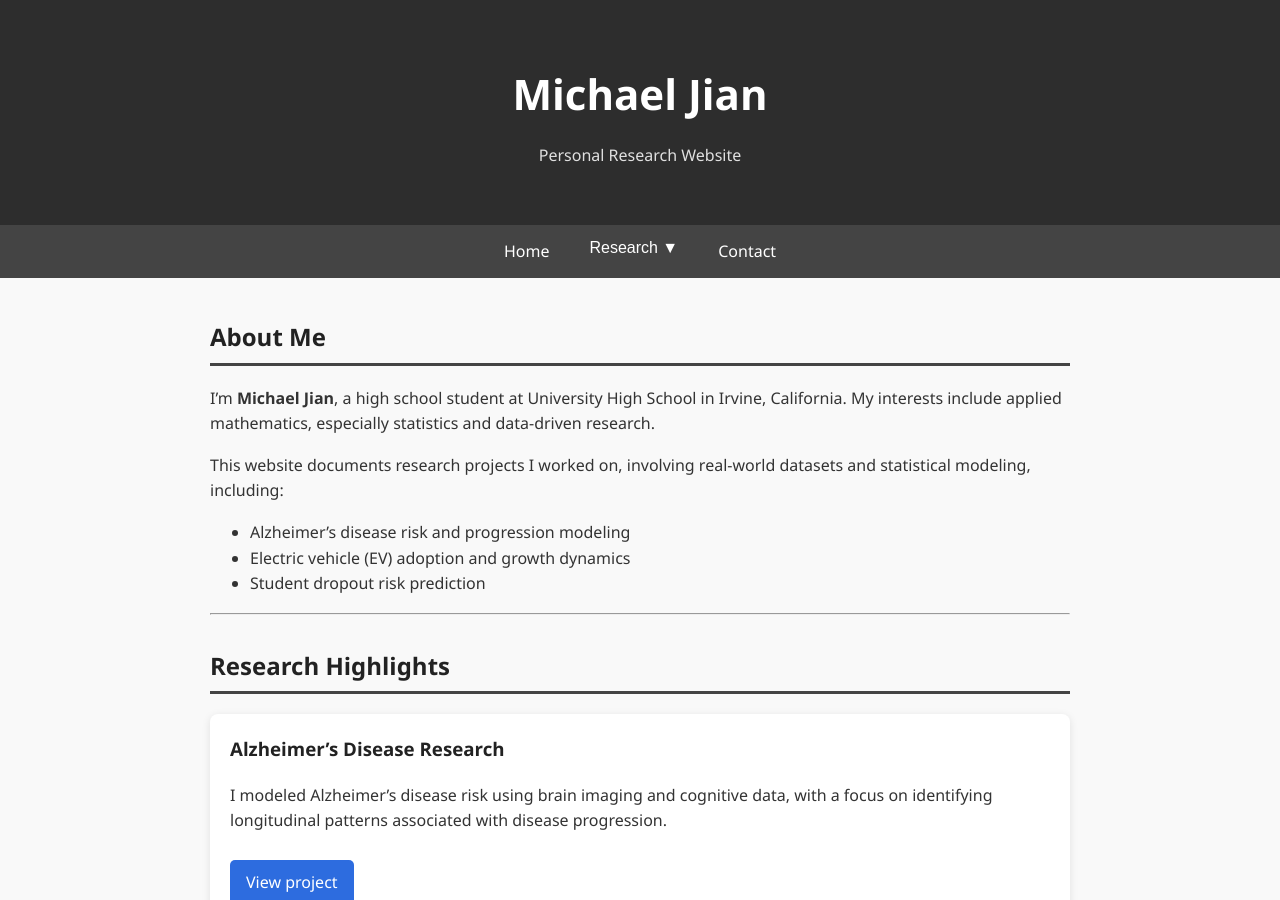
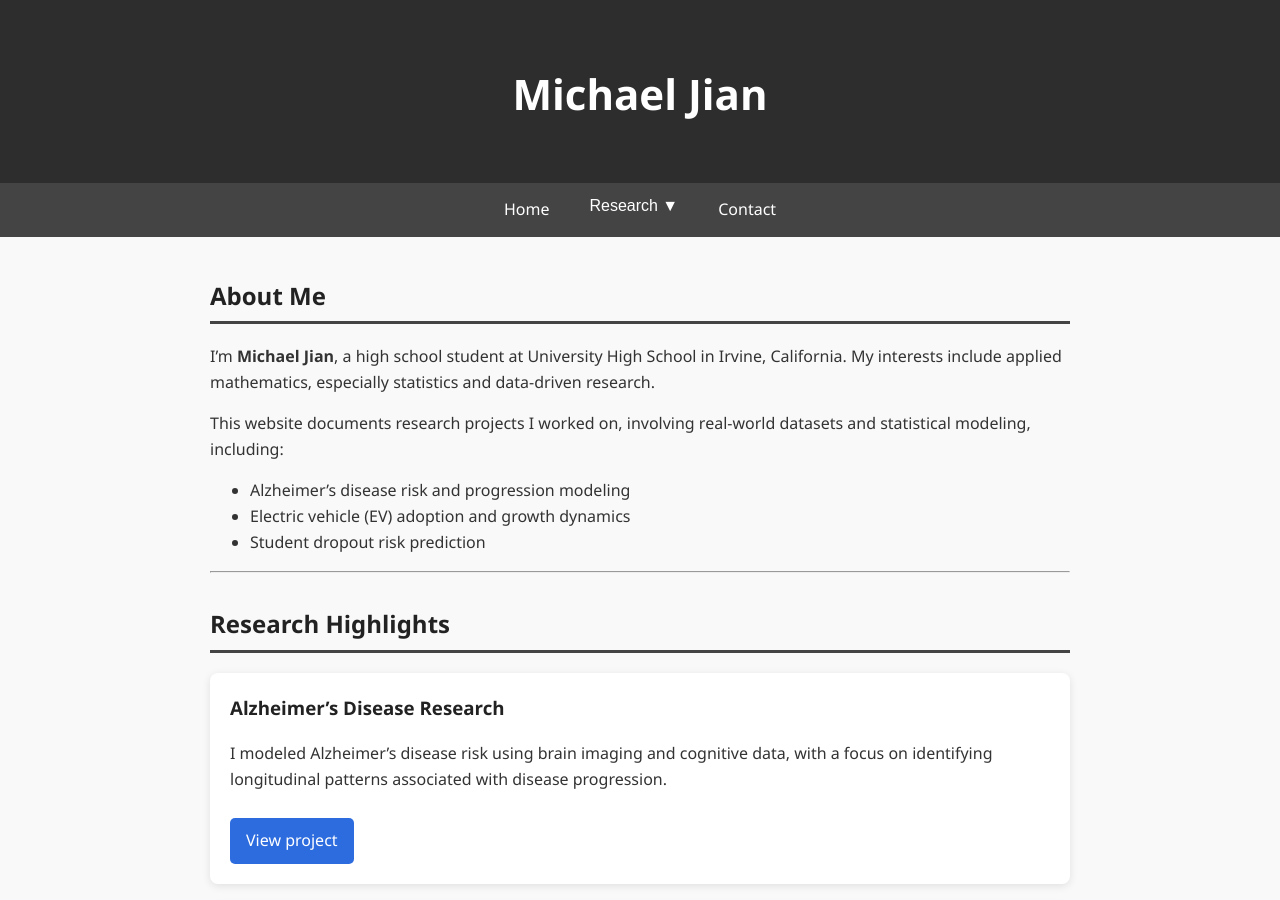
Before and after one commit to mcjian09/mcjian09.github.io, a Jekyll site: the page built from index.md, in a window 1280 px wide and 900 px high. Built offline with Jekyll 4.4.1, drawn with Linux system fonts in a browser that asks for light colours.

Commit message:
Update _config.yml

```diff
--- a/_config.yml
+++ b/_config.yml
@@ -1,4 +1,4 @@
 title: "Michael Jian"
-description: "Personal Research Website"
+description: ""
 markdown: kramdown
 permalink: pretty
```
